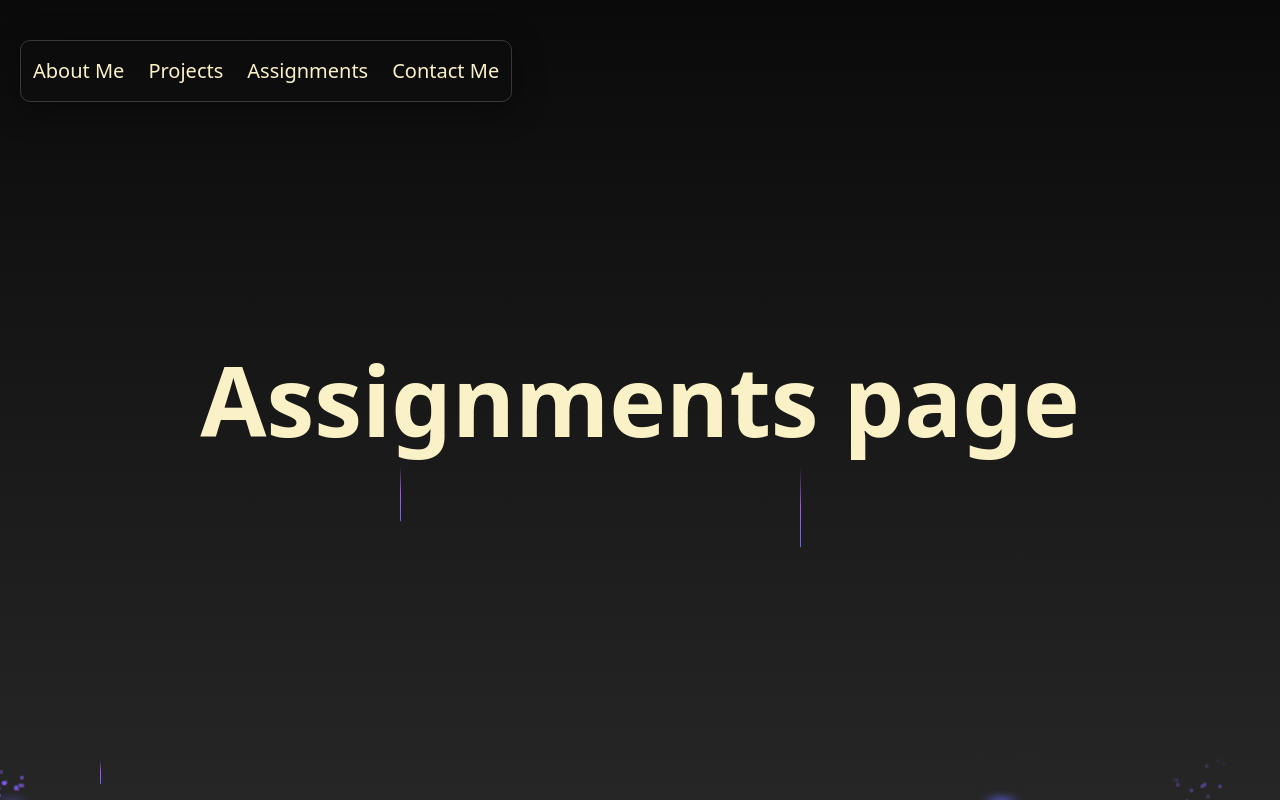
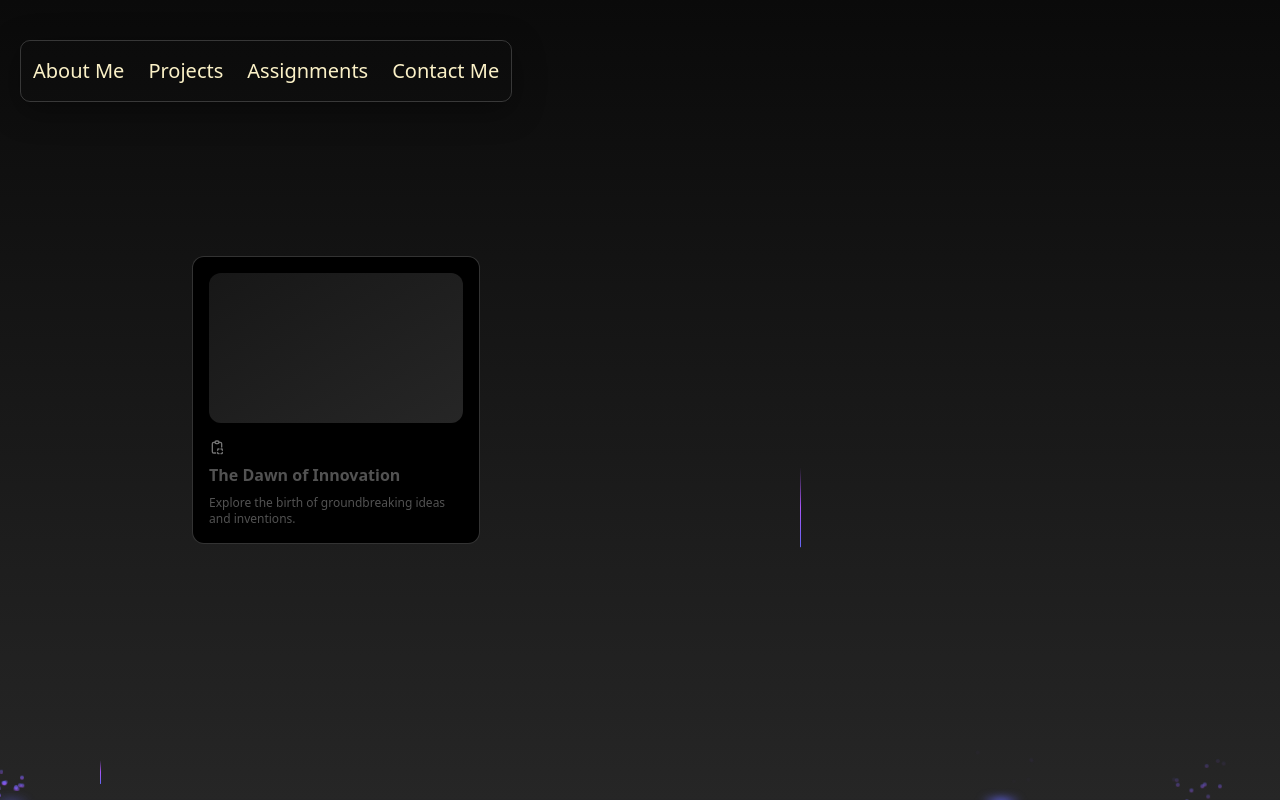
Before and after one commit to T0raT/another-portfolio, a Next.js app: page /assignments in a window 1280 px wide. Built offline with nearby package versions, Linux system fonts and the light colour scheme.

Commit message:
Added bento grid and react icons

```diff
--- a/app/assignments/page.tsx
+++ b/app/assignments/page.tsx
@@ -1,13 +1,35 @@
 "use client";
+import React from "react";
 import { useState } from "react";
-import { ShootingStars } from "@/components/ui/ShootingStars";
-import { StarsBackground } from "@/components/ui/StarsBackground";
 import { NaviBar } from "@/components/NaviBar";
 import { BackgroundBeamsWithCollision } from "@/components/ui/BackgroundBeamsWithCollision";
+import { cn } from "@/lib/utils";
+import { BentoGrid, BentoGridItem } from "@/components/ui/BentoGrid";
+import {
+  IconArrowWaveRightUp,
+  IconBoxAlignRightFilled,
+  IconBoxAlignTopLeft,
+  IconClipboardCopy,
+  IconFileBroken,
+  IconSignature,
+  IconTableColumn,
+} from "@tabler/icons-react";
 
 export default function Assignments() {
   const [hoveredItem, setHoveredItem] = useState<string | null>(null);
   const [navHover, setNavHover] = useState<boolean>(false);
+
+  const Skeleton = () => (
+    <div className="flex flex-1 w-full h-full min-h-[6rem] rounded-xl bg-gradient-to-br from-neutral-900 to-neutral-800"></div>
+  );
+  const items = [
+    {
+      title: "The Dawn of Innovation",
+      description: "Explore the birth of groundbreaking ideas and inventions.",
+      header: <Skeleton />,
+      icon: <IconClipboardCopy className="h-4 w-4 text-neutral-500" />,
+    },
+  ];
 
   return (
     <div className="font-futura w-screen h-screen flex flex-col relative">
@@ -30,9 +52,18 @@
             </div>
           )}
 
-          <h1 className=" z-10 m-auto my-0 gap-10 text-5xl md:text-6xl lg:text-8xl font-bold text-gruv-fg0 ">
-            Assignments page
-          </h1>
+          <BentoGrid className="max-w-4xl mx-auto z-20">
+            {items.map((item, i) => (
+              <BentoGridItem
+                key={i}
+                title={item.title}
+                description={item.description}
+                header={item.header}
+                icon={item.icon}
+                className={i === 3 || i === 6 ? "md:col-span-2" : ""}
+              />
+            ))}
+          </BentoGrid>
         </BackgroundBeamsWithCollision>
       </main>
       <footer className="z-100 animate-intro-shrink bg-[#3c3836]"></footer>
--- /dev/null
+++ b/components/ui/BentoGrid.tsx
@@ -0,0 +1,54 @@
+import { cn } from "@/lib/utils";
+
+export const BentoGrid = ({
+  className,
+  children,
+}: {
+  className?: string;
+  children?: React.ReactNode;
+}) => {
+  return (
+    <div
+      className={cn(
+        "grid md:auto-rows-[18rem] grid-cols-1 md:grid-cols-3 gap-4 max-w-7xl mx-auto ",
+        className
+      )}
+    >
+      {children}
+    </div>
+  );
+};
+
+export const BentoGridItem = ({
+  className,
+  title,
+  description,
+  header,
+  icon,
+}: {
+  className?: string;
+  title?: string | React.ReactNode;
+  description?: string | React.ReactNode;
+  header?: React.ReactNode;
+  icon?: React.ReactNode;
+}) => {
+  return (
+    <div
+      className={cn(
+        "row-span-1 rounded-xl group/bento hover:shadow-xl transition duration-200 shadow-input dark:shadow-none p-4 bg-black border-white/[0.2]  border justify-between flex flex-col space-y-4",
+        className
+      )}
+    >
+      {header}
+      <div className="group-hover/bento:translate-x-2 transition duration-200">
+        {icon}
+        <div className="font-sans font-bold text-neutral-600 dark:text-neutral-200 mb-2 mt-2">
+          {title}
+        </div>
+        <div className="font-sans font-normal text-neutral-600 text-xs dark:text-neutral-300">
+          {description}
+        </div>
+      </div>
+    </div>
+  );
+};
--- a/package.json
+++ b/package.json
@@ -10,6 +10,7 @@
   },
   "dependencies": {
     "@radix-ui/react-navigation-menu": "^1.2.0",
+    "@tabler/icons-react": "^3.17.0",
     "class-variance-authority": "^0.7.0",
     "clsx": "^2.1.1",
     "framer-motion": "^11.3.29",
```
Also changed, not shown: 1 other file (tests, documents, lock files or other folders).
